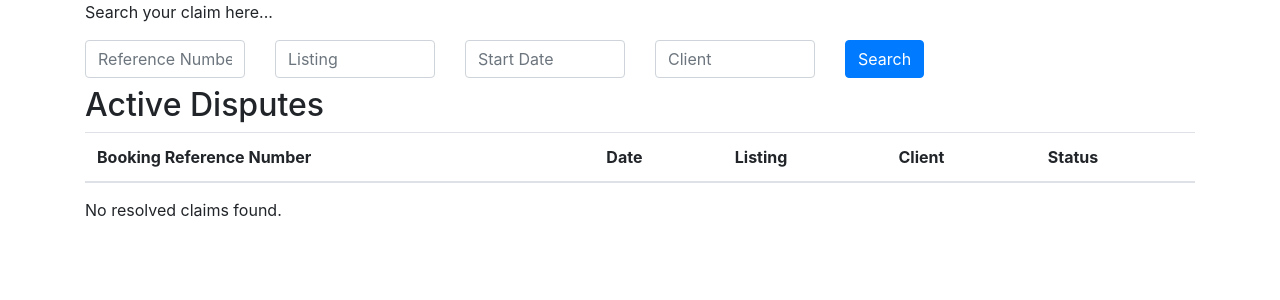
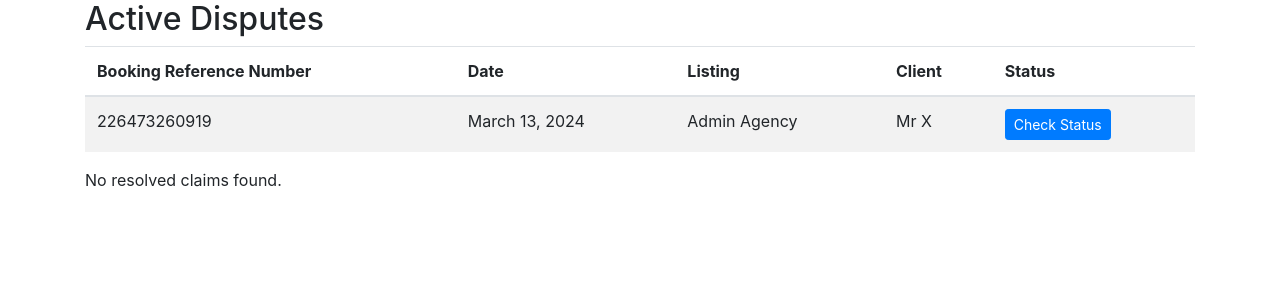
Before and after one commit to JayaniP/DjangoProject, a Django app: page /dispute_resolution in a window 1280 px wide. Shown: the top 300 px of the page. Run offline with Django 5.2, Linux system fonts and the light colour scheme; data comes from the database, SQL or seed files in the repository; lists and menus that the app fills with data are empty; some libraries are stand-ins or nearby versions.

Commit message:
Update dispute_resolution.html

```diff
--- a/rentsafe/templates/dispute_resolution.html
+++ b/rentsafe/templates/dispute_resolution.html
@@ -12,7 +12,7 @@
 </head>
 <body>
   <div id="claims-active-container" class="container">
-    <p> Search your claim here...</p>
+   <!--<p> Search your claim here...</p>
     <div class="row mb-2">
       <div class="col-sm-2">
         <input type="text" class="form-control" id="search-active" placeholder="Reference Number">
@@ -29,9 +29,9 @@
       <div class="col-sm-2">
         <button type="submit" id="search-button-active" class="btn btn-primary">Search</button>
       </div>
-  </div>
+  </div>-->
   <h2>Active Disputes</h2>
-  {% if active_claims %}
+    {% if active_claims %}
       <table class="table table-striped">
         <thead>
           <tr>
@@ -45,13 +45,12 @@
         <tbody id="tableBody">
           {% for claim in active_claims %}
               <tr>
-                {% if claim.booking_transaction %}
-                  <td>{{ claim.booking_transaction.booking_reference_number }}</td>
+                  <td>{{ claim.ref_number }}</td>
                   <td>{{ claim.start_date }}</td>
                   <td>{{ claim.name }}</td>
                   <td>{{ claim.cname }}</td>
                   <td><button class="check-status-button btn btn-primary btn-sm" data-reference-number="{{ claim.ref_number }}" data-toggle="modal" data-target="#claimStatusModal">Check Status</button></td>
-                {% endif %}
+
               </tr>
           {% endfor %}
         </tbody>
```
